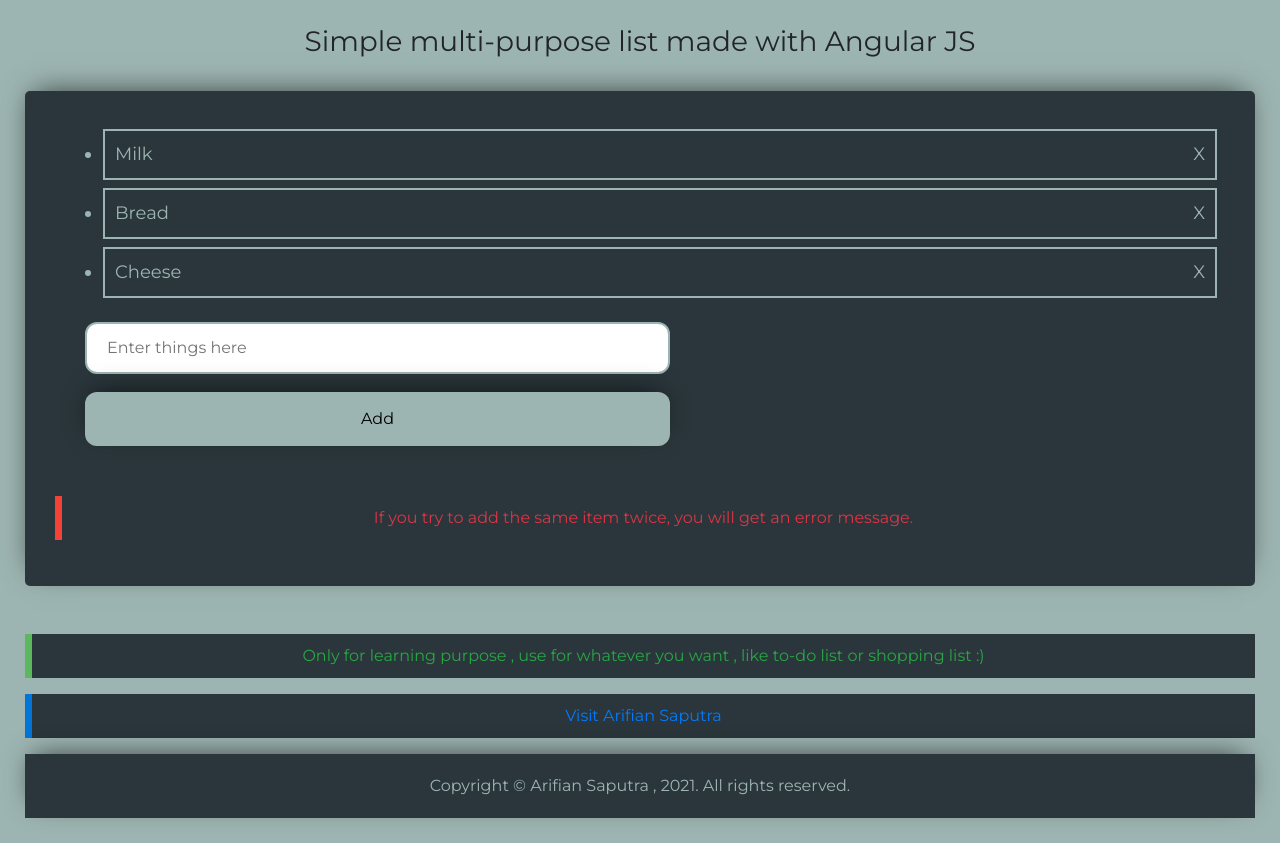
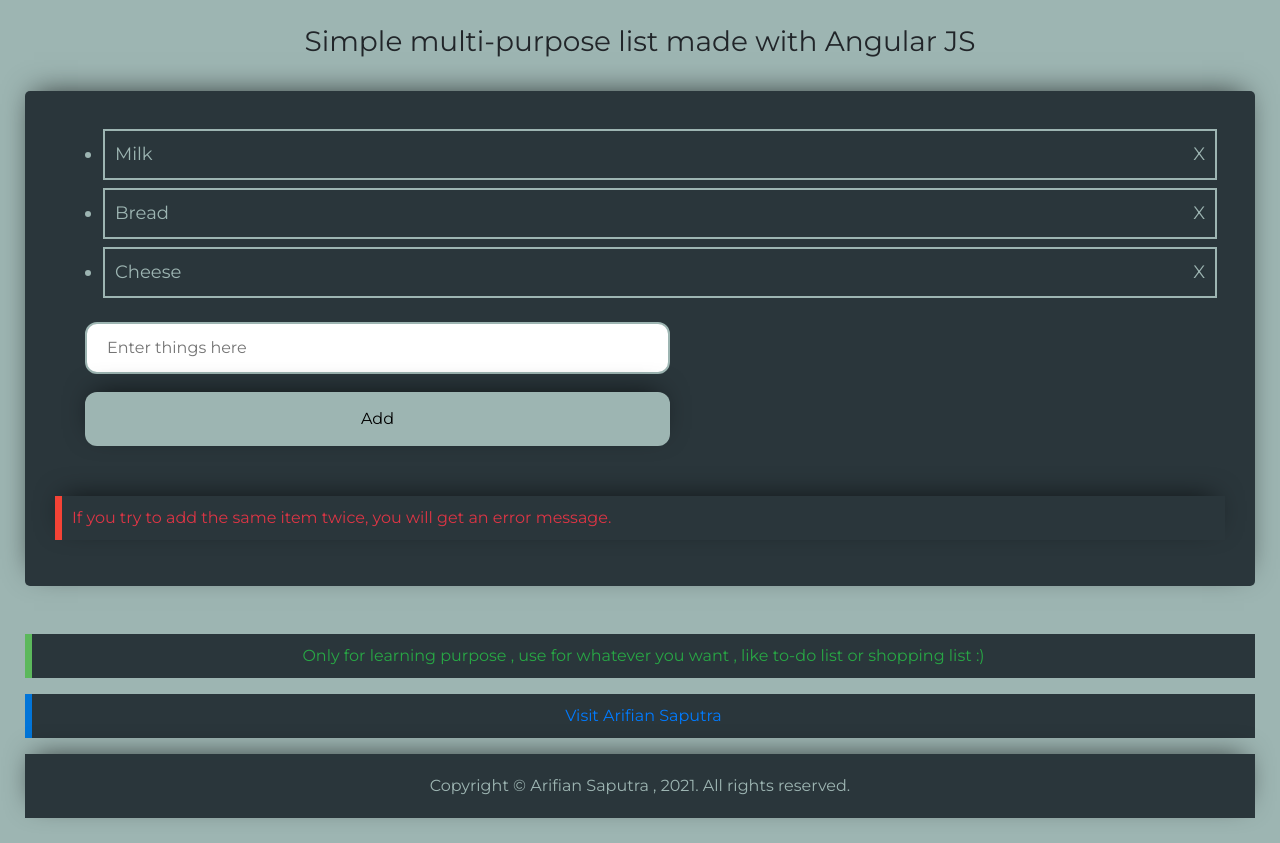
Before and after one commit to arifian853/simple-list, a plain HTML site: page index.html in a window 1280 px wide. Drawn offline with nearby package versions, Linux system fonts and the light colour scheme.

Commit message:
Update styles.css

```diff
--- a/styles.css
+++ b/styles.css
@@ -51,8 +51,7 @@ button:hover {
 .warn {
     background-color: #2A363B;
     padding: 10px;
-    text-align: center;
-    align-content: center;
+    box-shadow: -1px -7px 28px -10px rgba(0,0,0,0.75);
     border-left: 7px solid #f44336;
 }
 
```
